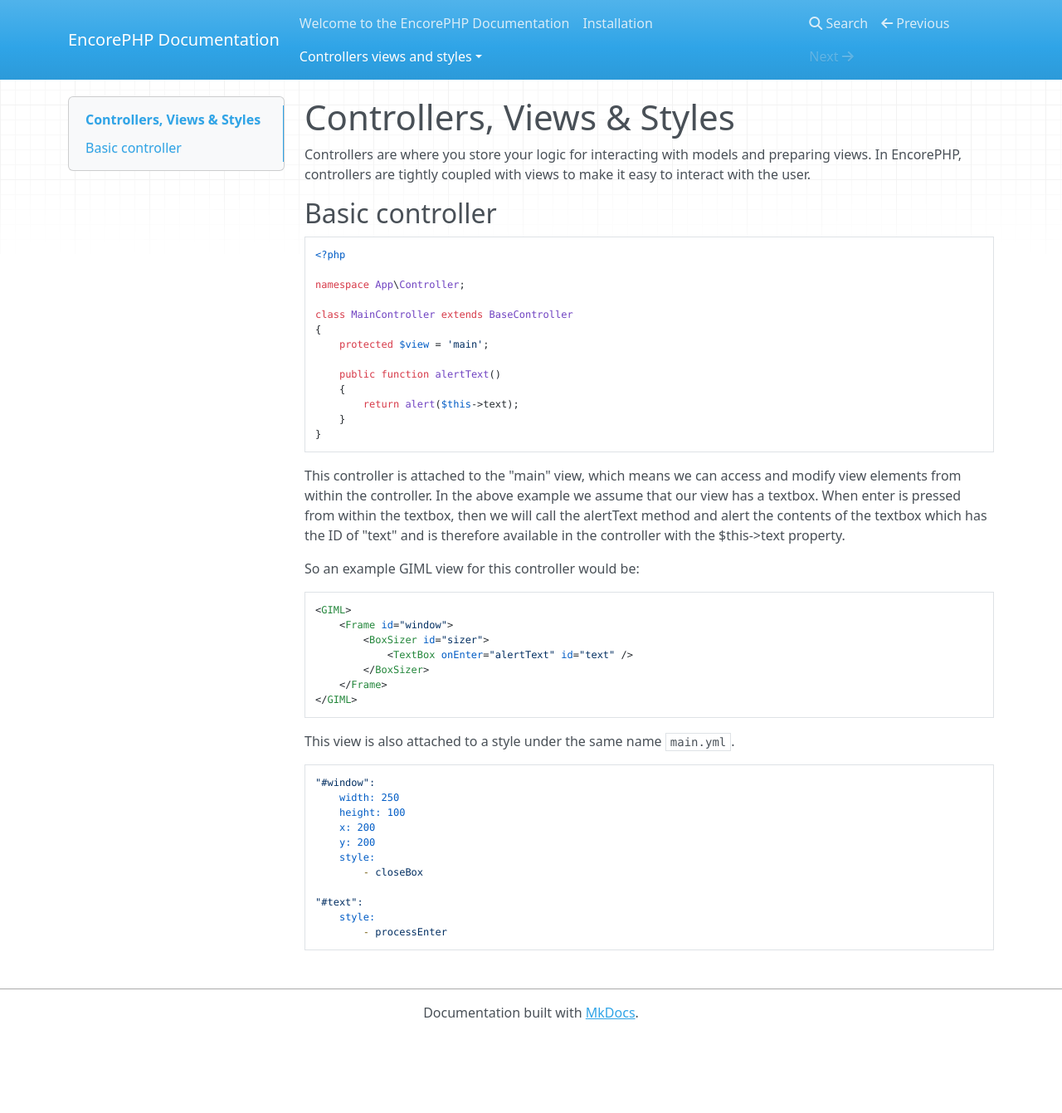
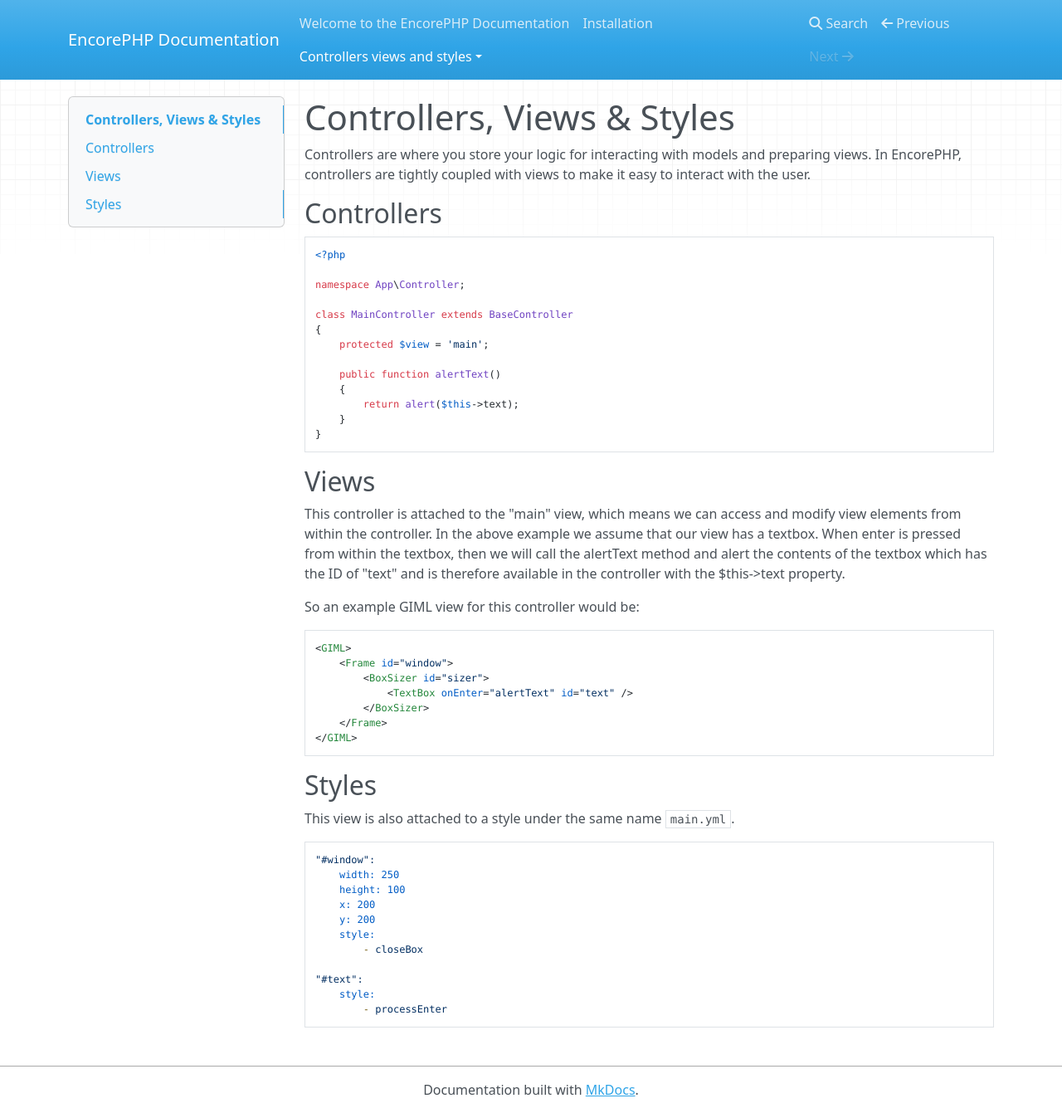
Before and after one commit to chrisnharvey/docs, an MkDocs documentation site: the page built from docs/controllers-views-and-styles/getting-started.md, in a window 1280 px wide and 1341 px high. Shown: the whole window at 83% size. Built offline with MkDocs 1.6.1, drawn with Linux system fonts in a browser that asks for light colours; nearby versions of some CDN libraries.

Commit message:
Renaming introduction to getting started

````diff
--- a/docs/controllers-views-and-styles/introduction.md
+++ b/docs/controllers-views-and-styles/getting-started.md
@@ -2,7 +2,7 @@
 
 Controllers are where you store your logic for interacting with models and preparing views. In EncorePHP, controllers are tightly coupled with views to make it easy to interact with the user.
 
-## Basic controller
+## Controllers
 
 ```php
 <?php
@@ -20,6 +20,8 @@ class MainController extends BaseController
 }
 ```
 
+## Views
+
 This controller is attached to the "main" view, which means we can access and modify view elements from within the controller. In the above example we assume that our view has a textbox. When enter is pressed from within the textbox, then we will call the alertText method and alert the contents of the textbox which has the ID of "text" and is therefore available in the controller with the $this->text property.
 
 So an example GIML view for this controller would be:
@@ -33,6 +35,8 @@ So an example GIML view for this controller would be:
     </Frame>
 </GIML>
 ```
+
+## Styles
 
 This view is also attached to a style under the same name ```main.yml```.
 
````
